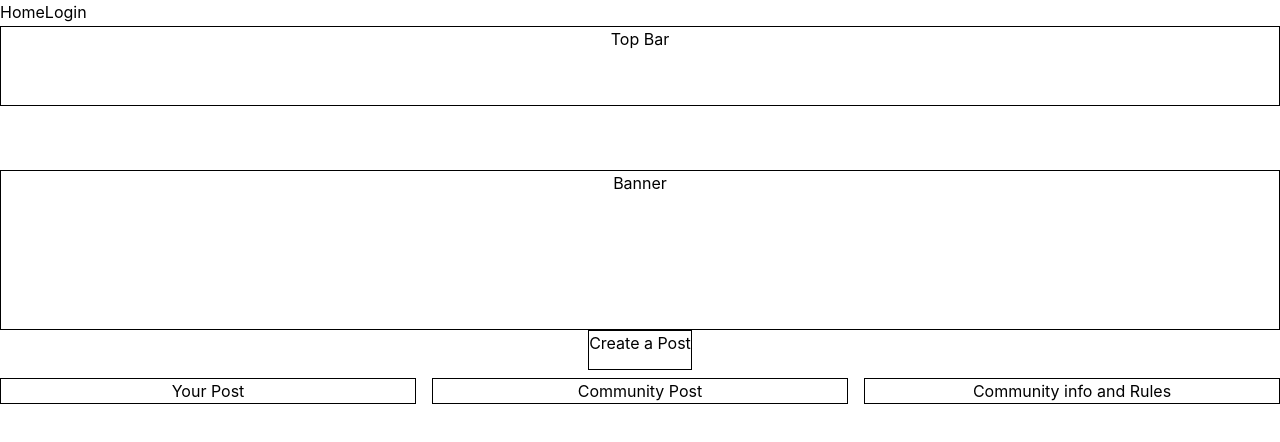
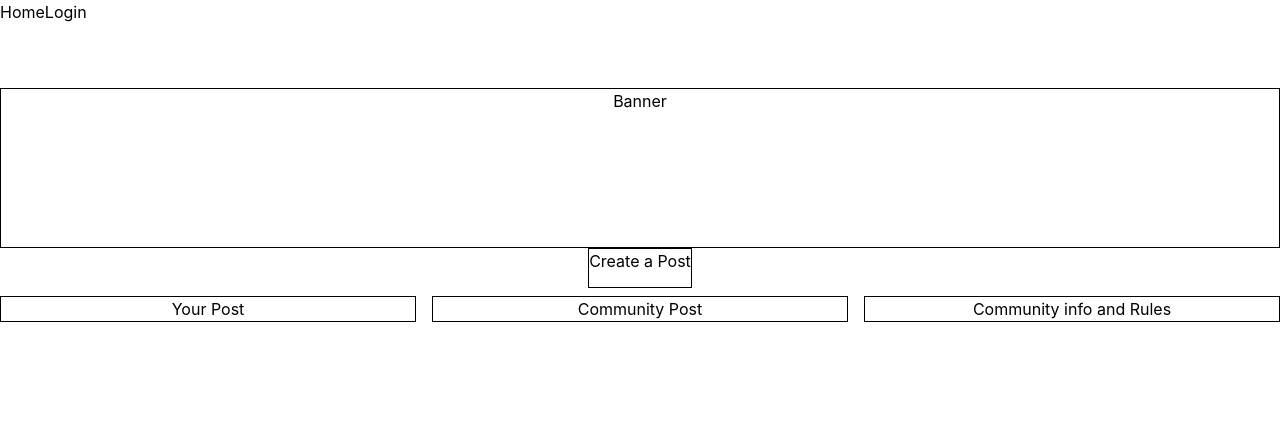
Before and after one commit to MichaelCut24/Wicked-Lieutenants-Work-Space, a React (Create React App) app in the folder accessibleu/: page / in a window 1280 px wide. Shown: the top 442 px of the page. Built offline with nearby package versions, Linux system fonts and the light colour scheme.

Commit message:
Made Nav-bar its own component

```diff
--- a/accessibleu/src/pages/Home.js
+++ b/accessibleu/src/pages/Home.js
@@ -2,7 +2,6 @@
 const Home = () => {
   return (
     <main className="flex min-h-screen flex-col">
-      <div className="w-full h-20 w- mt-0.5 self-center text-center border border-1 border-black">Top Bar</div>
       <div className="w-full h-40 w self-center text-center mt-16 border border-1 border-black ">Banner</div>
       <div className="h-10 w self-center text-center border border-1 border-black ">Create a Post</div>
       <div className="columns-3 mt-2">
```
